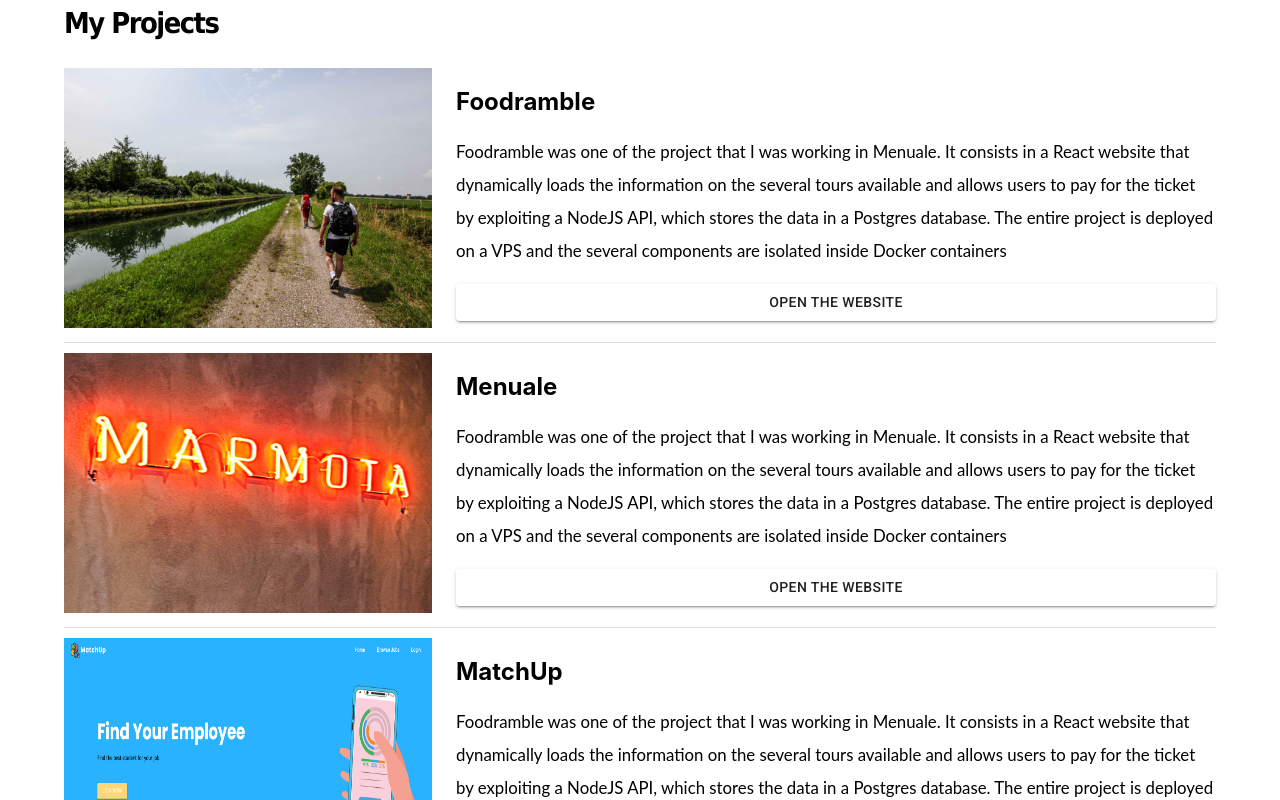
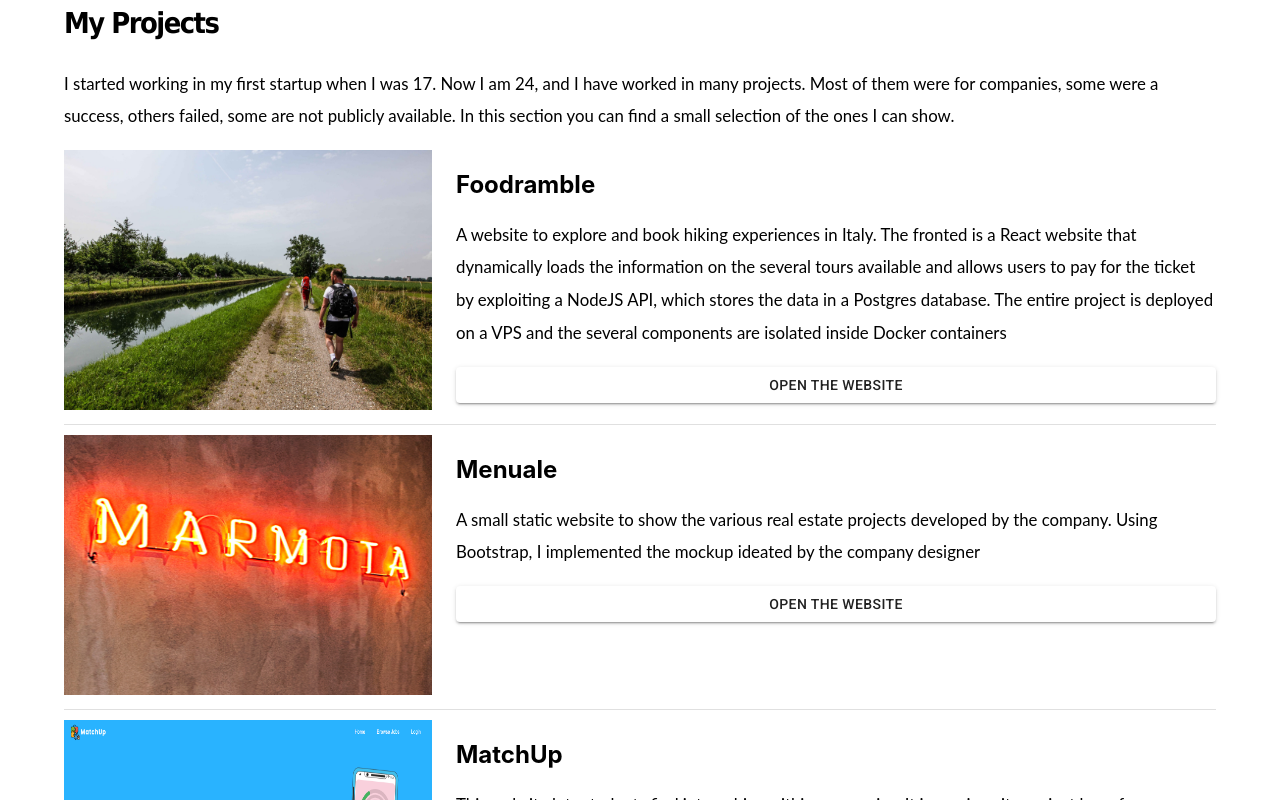
Before and after one commit to CosimoRusso/portfolio, a React (Create React App) app: page / in a window 1280 px wide. Shown: the part 820-1620 px from the top of the page. Built offline with nearby package versions, Linux system fonts and the light colour scheme.

Commit message:
Update projects intro text

```diff
--- a/src/components/ProjectBox.js
+++ b/src/components/ProjectBox.js
@@ -1,7 +1,7 @@
 import {Button, Divider, Grid} from "@mui/material";
 
 function ProjectBox(props){
-    const {image, name, url, text, left} = props;
+    const {image, name, url, text} = props;
     return (
         <div className={'project-box'}>
             <Grid container spacing={3}>
--- a/src/components/Projects.js
+++ b/src/components/Projects.js
@@ -4,19 +4,16 @@ import projects from "../projectsDescriptions";
 
 
 function Projects(){
-    let left = true;
-    for (let p of projects){
-        p.left = left;
-        left = !left;
-    }
     return (<div className={'projects'}>
         <Container maxWidth={'lg'}>
             <h1>My Projects</h1>
+            <p>I started working in my first startup when I was 17. Now I am {new Date().getFullYear() - 1997},
+                and I have worked in many projects. Most of them were for companies, some were a success, others failed,
+                some are not publicly available. In this section you can find a small selection of the ones I can show.</p>
             {projects.map(p =>
                 <ProjectBox {...p} />
             )}
         </Container>
-
     </div>)
 }
 
--- a/src/projectsDescriptions.js
+++ b/src/projectsDescriptions.js
@@ -2,7 +2,7 @@ const projects = [{
     name: 'Foodramble',
     url: 'https://www.foodramble.com/',
     image: 'foodramble.jpg',
-    text: 'Foodramble was one of the project that I was working in Menuale. It consists in a React website that ' +
+    text: 'A website to explore and book hiking experiences in Italy. The fronted is a React website that ' +
         'dynamically loads the information on the several tours available and allows users to pay for the ticket by ' +
         'exploiting a NodeJS API, which stores the data in a Postgres database. The entire project is deployed on a VPS and the ' +
         'several components are isolated inside Docker containers'
@@ -10,18 +10,12 @@ const projects = [{
     name: 'Menuale',
     url: 'http://menuale.com/',
     image: 'menuale.jpg',
-    text: 'Foodramble was one of the project that I was working in Menuale. It consists in a React website that ' +
-        'dynamically loads the information on the several tours available and allows users to pay for the ticket by ' +
-        'exploiting a NodeJS API, which stores the data in a Postgres database. The entire project is deployed on a VPS and the ' +
-        'several components are isolated inside Docker containers'
+    text: 'A small static website to show the various real estate projects developed by the company. Using Bootstrap, I implemented the mockup ideated by the company designer'
 }, {
     name: 'MatchUp',
     url: 'https://pladat.tk/',
     image: 'pladat.png',
-    text: 'Foodramble was one of the project that I was working in Menuale. It consists in a React website that ' +
-        'dynamically loads the information on the several tours available and allows users to pay for the ticket by ' +
-        'exploiting a NodeJS API, which stores the data in a Postgres database. The entire project is deployed on a VPS and the ' +
-        'several components are isolated inside Docker containers'
+    text: 'This website lets students find internships within companies. It is a university project born from a collaboration between Politecnico di Milano (Italy) and Mälardalen University (Sweden). The website was developed by a team of 7 people and consists of a React frontend, a NodeJS API and a Postgres database. We were divided into 2 teams, frontend and backend. I am proud to say that I was the SCRUM master of the amazing group that implemented this project :)'
 }
 ]
 
```
